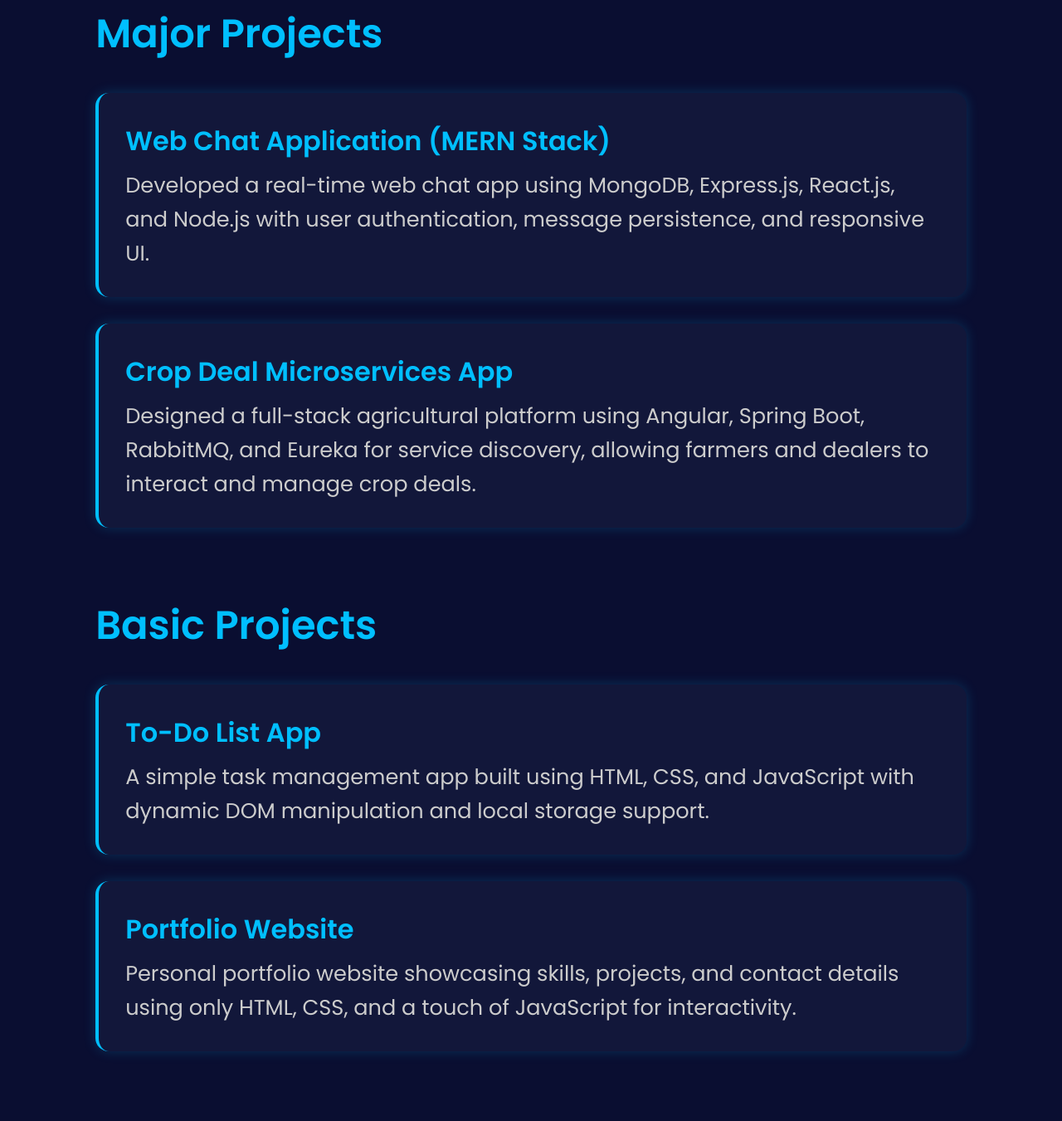
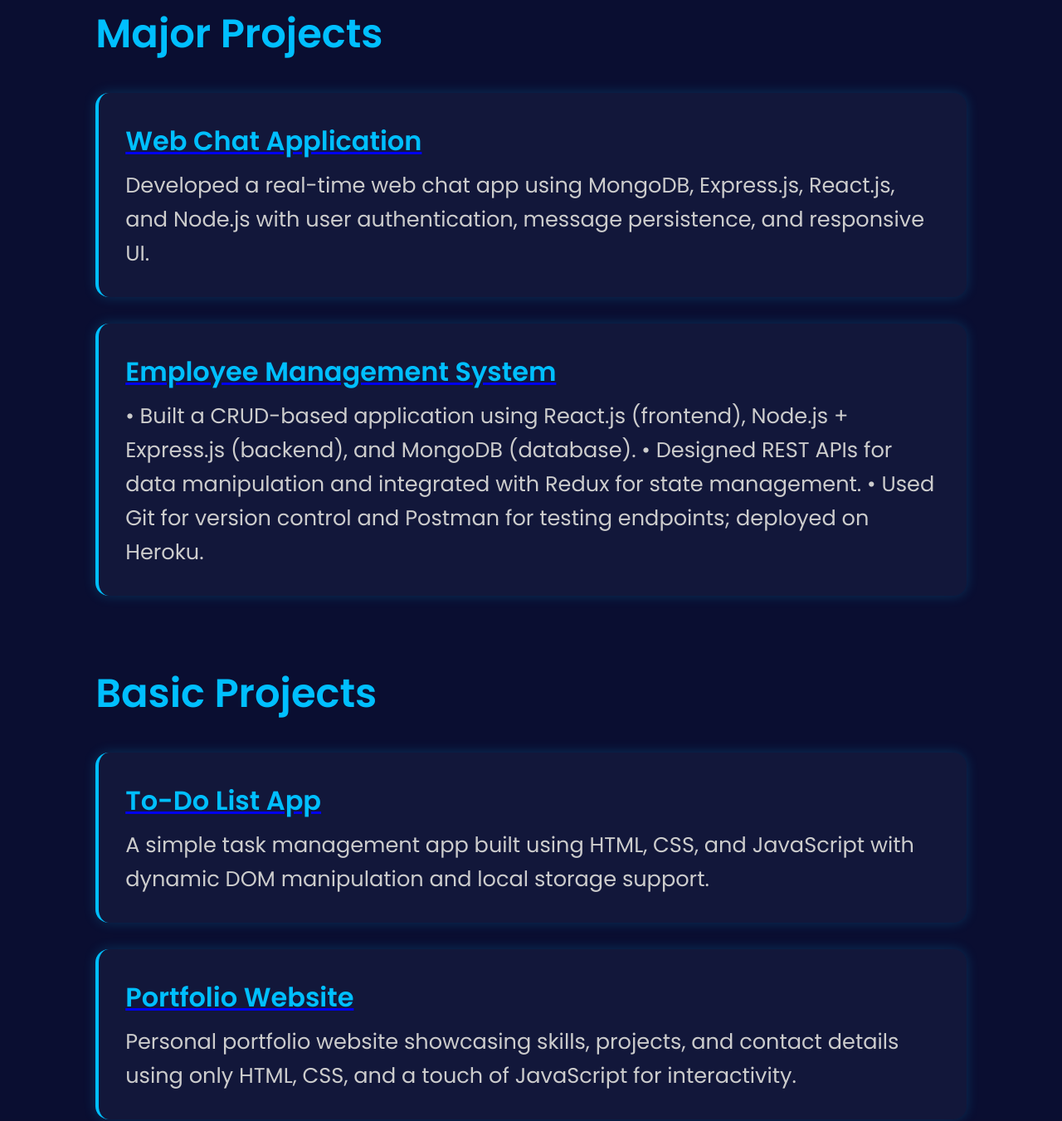
Before and after one commit to Tarun-dube/portfolio, a plain HTML site: page project.html in a window 1280 px wide. Shown: the part 245-1596 px from the top of the page at 83% size. Drawn offline with Linux system fonts and the light colour scheme.

Commit message:
portfolio

```diff
--- a/project.html
+++ b/project.html
@@ -98,13 +98,16 @@
     <h2>Major Projects</h2>
 
     <div class="project-card">
-      <h3>Web Chat Application (MERN Stack)</h3>
+      <a href="https://github.com/Tarun-dube/web-chat-app.git"><h3>Web Chat Application </h3></a>
       <p>Developed a real-time web chat app using MongoDB, Express.js, React.js, and Node.js with user authentication, message persistence, and responsive UI.</p>
     </div>
 
     <div class="project-card">
-      <h3>Crop Deal Microservices App</h3>
-      <p>Designed a full-stack agricultural platform using Angular, Spring Boot, RabbitMQ, and Eureka for service discovery, allowing farmers and dealers to interact and manage crop deals.</p>
+      <a href="https://github.com/Tarun-dube/employee-management-system.git"><h3>Employee Management System</h3></a>
+      <p>• Built a CRUD-based application using React.js (frontend), Node.js + Express.js (backend), and MongoDB
+(database).
+• Designed REST APIs for data manipulation and integrated with Redux for state management.
+• Used Git for version control and Postman for testing endpoints; deployed on Heroku.</p>
     </div>
   </div>
 
@@ -112,12 +115,12 @@
     <h2>Basic Projects</h2>
 
     <div class="project-card">
-      <h3>To-Do List App</h3>
+      <a href="https://github.com/Tarun-dube/todo-1.git"><h3>To-Do List App</h3></a>
       <p>A simple task management app built using HTML, CSS, and JavaScript with dynamic DOM manipulation and local storage support.</p>
     </div>
 
     <div class="project-card">
-      <h3>Portfolio Website</h3>
+      <a href="https://github.com/Tarun-dube/portfolio.git"><h3>Portfolio Website</h3></a>
       <p>Personal portfolio website showcasing skills, projects, and contact details using only HTML, CSS, and a touch of JavaScript for interactivity.</p>
     </div>
   </div>
```
Also changed, not shown: index.html (+4 -3 lines), 1 other file.
